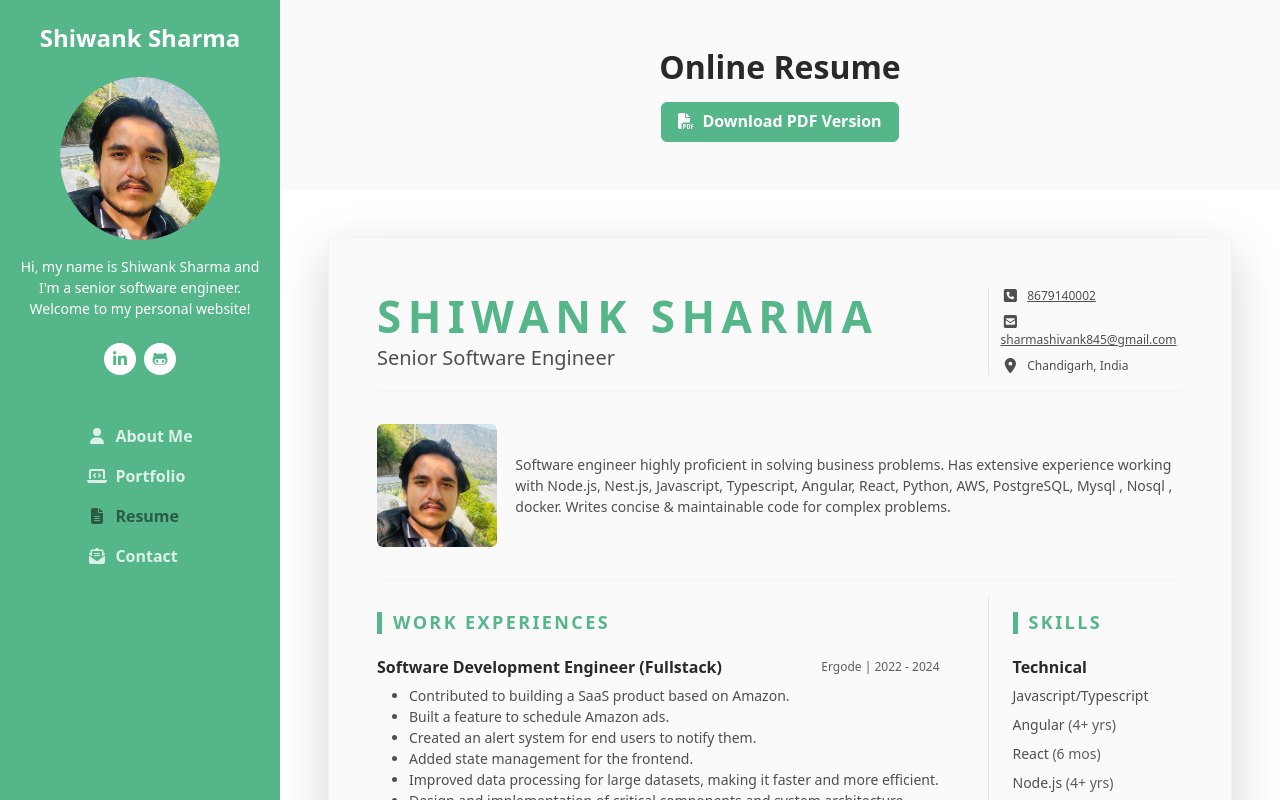
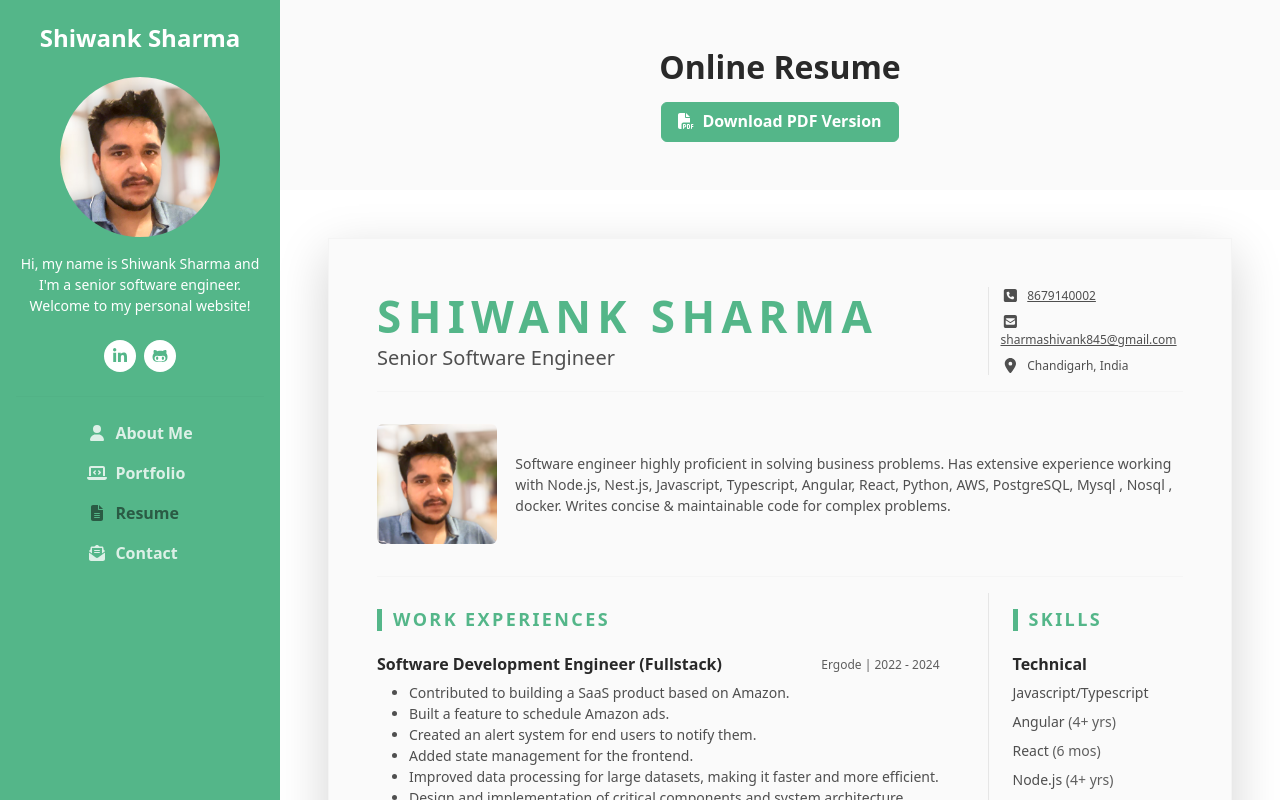
Before and after one commit to shivank4687/my-portfolio, an Angular app: page /resume in a window 1280 px wide. Shown: the top 800 px of the page. Built offline with nearby package versions, Linux system fonts and the light colour scheme.

Commit message:
updated profile

```diff
--- a/src/app/components/contact/contact.component.html
+++ b/src/app/components/contact/contact.component.html
@@ -4,7 +4,7 @@
 		    <div class="container text-center single-col-max-width">
 			    <h2 class="heading">Contact</h2>
 			    <div class="intro">
-			    <p>Interested in hiring me for your project or just want to say hi? You can fill in the contact form below or send me an email to <a  class="text-link" href="mailto:sharamshivank845@gmail.com">{{'sharmashivank845@gmail.com'}}</a></p>
+			    <p>Interested in hiring me for your project or just want to say hi? You can fill in the contact form below or send me an email to <a  class="text-link" href="mailto:sharmashivank845@gmail.com">{{'sharmashivank845@gmail.com'}}</a></p>
 			    <p>Want to get connected? Follow me on the social channels below.</p>
 			    <ul class="list-inline mb-0">
 		            <!-- <li class="list-inline-item mb-3"><a class="twitter" href="#"><i class="fa-brands fa-x-twitter fa-fw fa-lg"></i></a></li> -->
--- a/src/app/components/profile-navigation-panel/profile-navigation-panel.component.html
+++ b/src/app/components/profile-navigation-panel/profile-navigation-panel.component.html
@@ -10,7 +10,7 @@
 
         <div id="navigation" class="collapse navbar-collapse flex-column" >
           <div class="profile-section pt-3 pt-lg-0">
-            <img class="profile-image mb-3 rounded-circle mx-auto" src="assets/images/profile.jpg" alt="image" >
+            <img class="profile-image mb-3 rounded-circle mx-auto" src="assets/images/profile1.png" alt="image" >
 
             <div class="bio mb-3">Hi, my name is Shiwank Sharma and I'm a senior software engineer. Welcome to my personal website!</div><!--//bio-->
             <ul class="social-list list-inline py-2 mx-auto">
--- a/src/app/components/profile/profile.component.html
+++ b/src/app/components/profile/profile.component.html
@@ -13,7 +13,7 @@
                <!--I write about software development on
                 <a class="text-link" href="blog-home.html">my blog</a> -->
                 Want to know how I may help your project? Check out my project
-                <a class="text-link" routerLink="protfolio">portfolio</a> and
+                <a class="text-link" routerLink="portfolio">portfolio</a> and
                 <a class="text-link" routerLink="resume">online resume</a>.
             </div><!--//bio-->
             <div class="mb-4">
--- a/src/app/components/resume/resume.component.html
+++ b/src/app/components/resume/resume.component.html
@@ -31,7 +31,7 @@
             <div class="resume-intro py-3">
                 <div class="row align-items-center">
                     <div class="col-12 col-md-3 col-xl-2 text-center">
-                        <img class="resume-profile-image mb-3 mb-md-0 me-md-5  ms-md-0 rounded mx-auto" src="assets/images/profile.jpg" alt="image">
+                        <img class="resume-profile-image mb-3 mb-md-0 me-md-5  ms-md-0 rounded mx-auto" src="assets/images/profile1.png" alt="image">
                     </div>
 
                     <div class="col text-start">
```
Also changed, not shown: public/assets/images/profile1.png (added).
